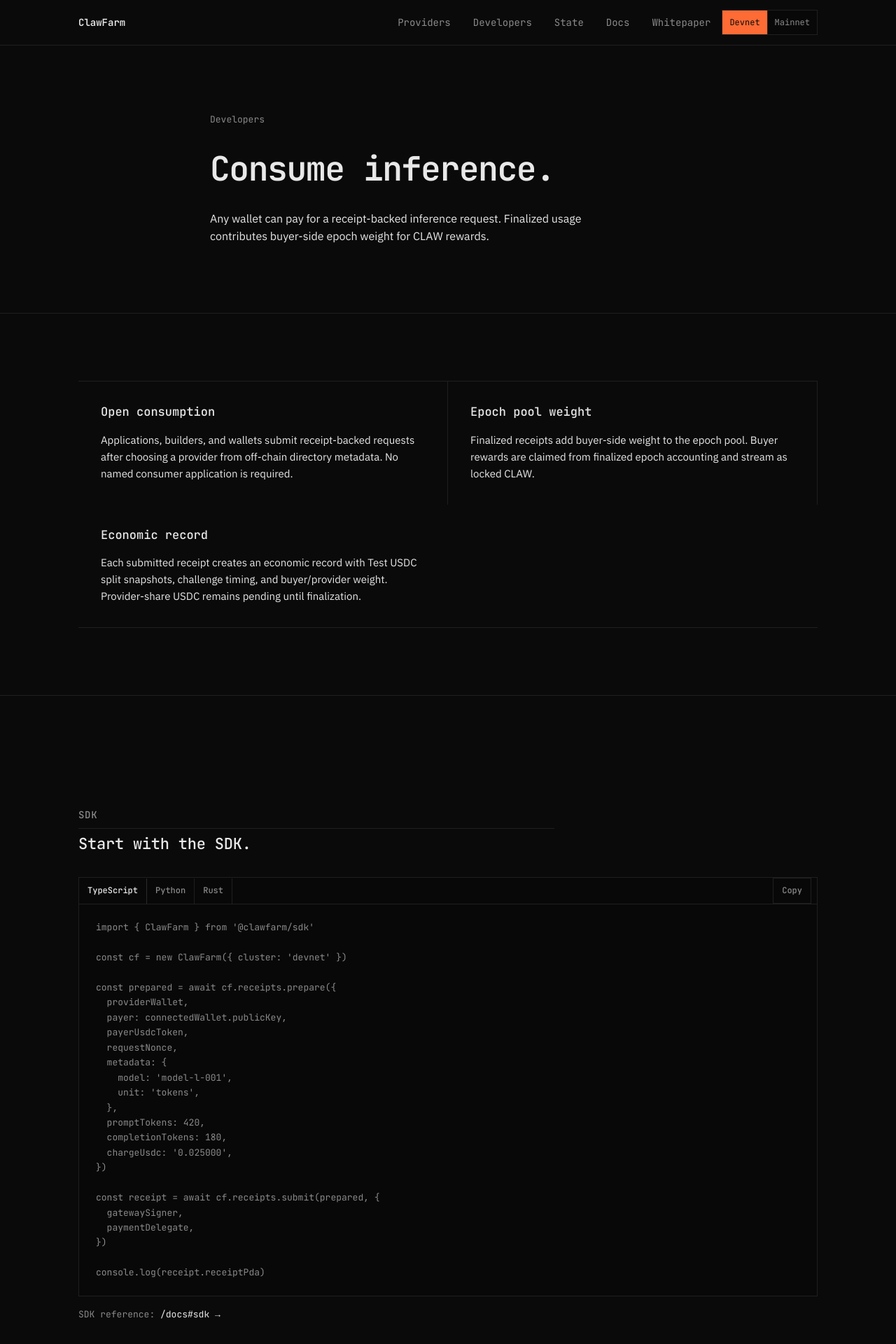
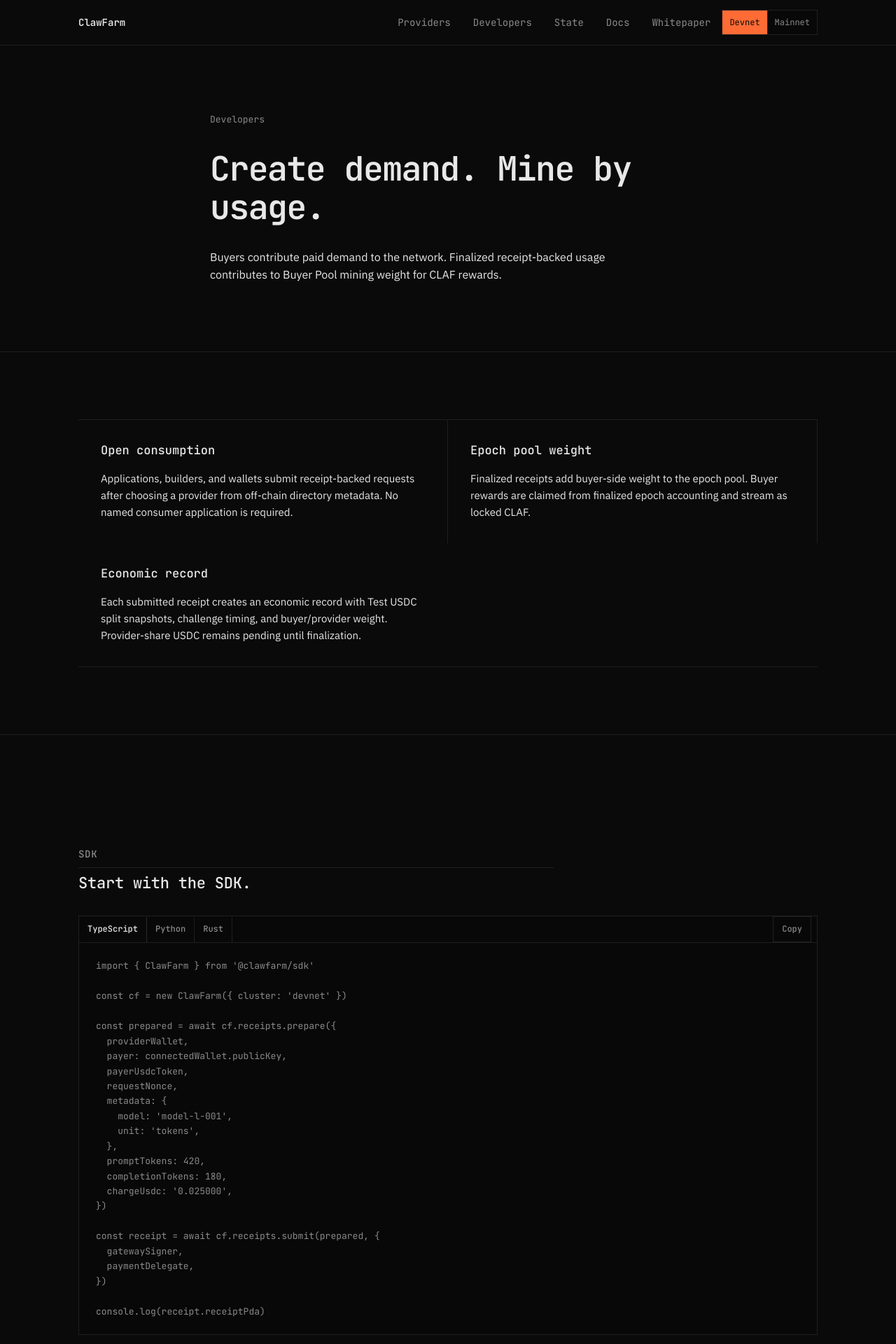
Before and after one commit to clawfarm-protocol/clawfarm-site, a Next.js app: page /builders in a window 1280 px wide. Shown: the top 1920 px of the page at 70% size. Built offline with nearby package versions, Linux system fonts and the light colour scheme.

Commit message:
docs: align role pages with mining weight narrative

```diff
--- a/app/builders/page.tsx
+++ b/app/builders/page.tsx
@@ -14,9 +14,9 @@ export default function BuildersPage() {
       <section className="hero-section">
         <div className="container paper-column">
           <p className="hero-status">Developers</p>
-          <h1 className="hero-title">Consume inference.</h1>
+          <h1 className="hero-title">Create demand. Mine by usage.</h1>
           <p className="hero-copy">
-            Any wallet can pay for a receipt-backed inference request. Finalized usage contributes buyer-side epoch weight for CLAW rewards.
+            Buyers contribute paid demand to the network. Finalized receipt-backed usage contributes to Buyer Pool mining weight for CLAF rewards.
           </p>
         </div>
       </section>
@@ -30,7 +30,7 @@ export default function BuildersPage() {
             </article>
             <article className="border-panel">
               <h3>Epoch pool weight</h3>
-              <p>Finalized receipts add buyer-side weight to the epoch pool. Buyer rewards are claimed from finalized epoch accounting and stream as locked CLAW.</p>
+              <p>Finalized receipts add buyer-side weight to the epoch pool. Buyer rewards are claimed from finalized epoch accounting and stream as locked CLAF.</p>
             </article>
             <article className="border-panel">
               <h3>Economic record</h3>
@@ -44,7 +44,7 @@ export default function BuildersPage() {
         <div className="container">
           <SectionTitle eyebrow="SDK" title="Start with the SDK." />
           <CodeTabs />
-          <p className="interface-note">SDK reference: <a href="/docs#sdk">/docs#sdk →</a></p>
+          <p className="interface-note">SDK reference: <a href="/docs#sdk-wrapper-target">/docs#sdk-wrapper-target →</a></p>
         </div>
       </section>
 
--- a/app/install/page.tsx
+++ b/app/install/page.tsx
@@ -15,7 +15,7 @@ export default function InstallPage() {
           <p className="eyebrow">Providers</p>
           <h1 className="page-title">Register a compute provider.</h1>
           <p className="page-copy">
-            Register a provider wallet with the protocol. Publish endpoint and pricing metadata through an off-chain gateway or operator directory, serve requests, and receive provider-share USDC after receipt finalization. Finalized usage contributes provider-side epoch weight for CLAW rewards.
+            Register a provider wallet with the protocol. Publish endpoint and pricing metadata through an off-chain gateway or operator directory, serve requests, and receive provider-share USDC after receipt finalization. Finalized usage contributes provider-side mining weight for CLAF rewards.
           </p>
           <p className="page-copy">
             The protocol does not ask where your capacity comes from, and would not
@@ -107,7 +107,7 @@ export default function InstallPage() {
             <article className="border-panel">
               <h3>Receive</h3>
               <p>
-                After the receipt finalizes, provider-share Test USDC releases from the pending vault to your wallet. Provider-side epoch rewards are claimed from finalized epoch accounting and withdraw through locked CLAW streams.
+                After the receipt finalizes, provider-share Test USDC releases from the pending vault to your wallet. Provider-side epoch rewards are claimed from finalized epoch accounting and withdraw through locked CLAF streams.
               </p>
             </article>
           </div>
--- a/app/providers/page.tsx
+++ b/app/providers/page.tsx
@@ -18,9 +18,9 @@ const mechanismBlocks = [
     body: 'Wallet-paid Test USDC is split at record time: the provider share moves into the provider-pending vault and the treasury share moves into the treasury vault. Provider-share USDC releases only after the receipt survives the challenge window and finalizes.',
   },
   {
-    label: 'CLAW CHALLENGE',
-    title: 'Challenges use CLAW bonds.',
-    body: 'A challenger posts the configured CLAW bond against a receipt during the challenge window. Rejected challenges burn the bond. Accepted challenges return the bond, refund provider-share USDC to the payer, apply reward-vault transfer and burn economics, and invalidate activated weight when applicable.',
+    label: 'CLAF CHALLENGE',
+    title: 'Challenges use CLAF bonds.',
+    body: 'A challenger posts the configured CLAF bond against a receipt during the challenge window. Rejected challenges burn the bond. Accepted challenges return the bond, refund provider-share USDC to the payer, apply reward-vault transfer and burn economics, and invalidate activated weight when applicable.',
   },
 ]
 
@@ -32,7 +32,7 @@ export default function ProvidersPage() {
           <p className="hero-status">Providers</p>
           <h1 className="hero-title">Supply inference.</h1>
           <p className="hero-copy">
-            The protocol does not ask who you are or where inference comes from. It asks that each finalized receipt carries auditable economic state.
+            Providers contribute inference capacity to the mining network. Current devnet records finalized receipt usage as Provider Pool mining weight while endpoint, model, and pricing metadata stay off-chain.
           </p>
         </div>
       </section>
```
